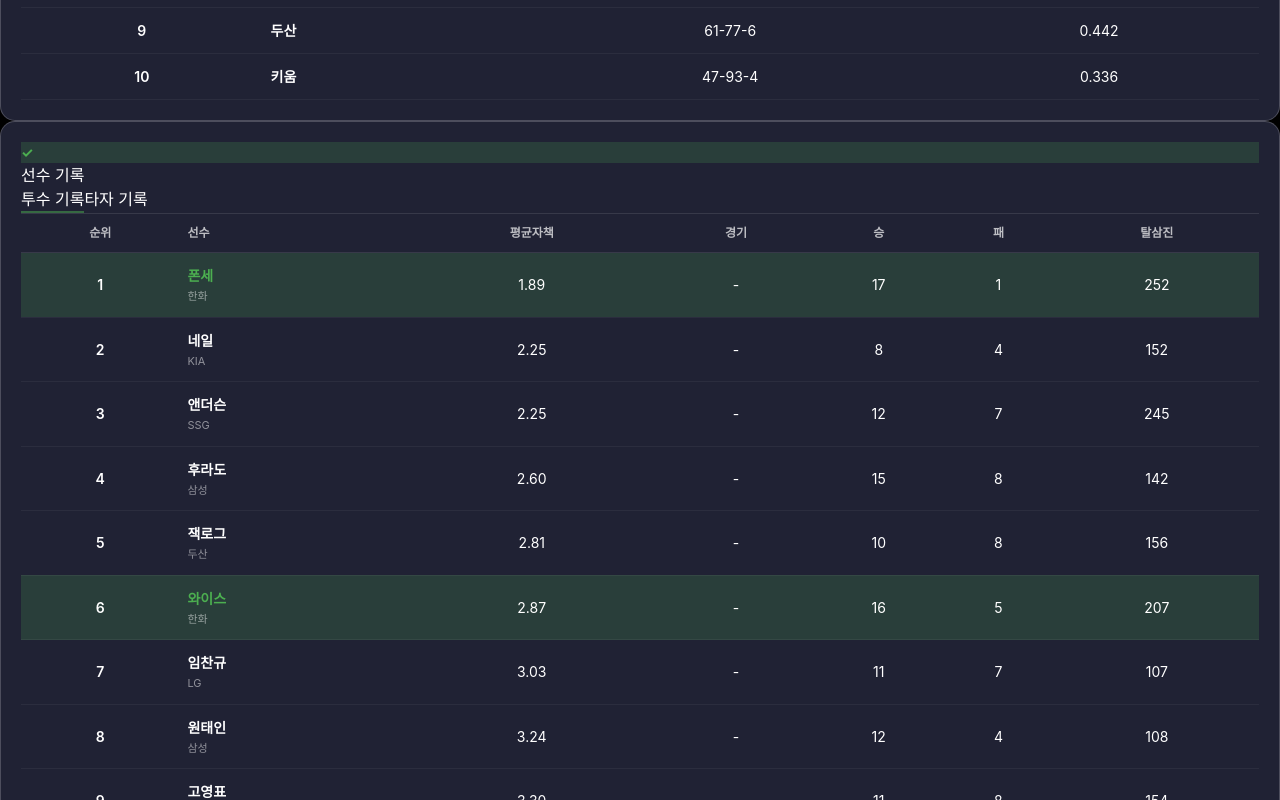
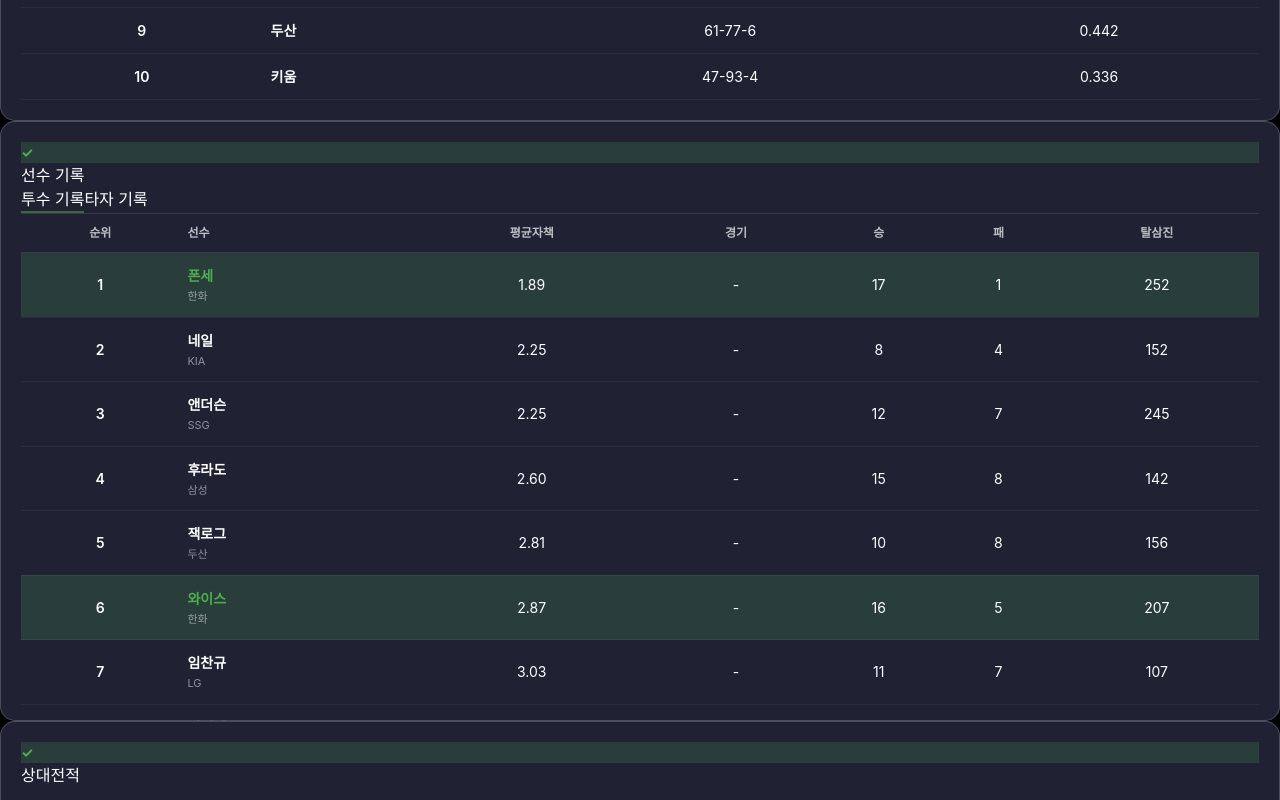
Before and after one commit to jumma9124/mysport, a React (Vite) app: page /#/baseball in a window 1280 px wide. Shown: the part 540-1340 px from the top of the page. Built offline with nearby package versions, Linux system fonts and the light colour scheme.

Commit message:
fix: adjust layout - league standings fixed height, player records with scroll

```diff
--- a/src/pages/BaseballDetail.tsx
+++ b/src/pages/BaseballDetail.tsx
@@ -63,12 +63,13 @@ const BaseballDetail = () => {
         <div className="grid grid-cols-1 md:grid-cols-10 gap-6">
           {/* 왼쪽: 리그 순위 (4:6 비율) */}
           <div className="md:col-span-4">
-            <div className="h-full flex flex-col overflow-auto" style={{
+            <div className="flex flex-col" style={{
               background: 'rgb(32, 34, 52)',
               backdropFilter: 'blur(10px)',
               borderRadius: '15px',
               padding: '20px',
-              border: '1px solid rgba(255, 255, 255, 0.2)'
+              border: '1px solid rgba(255, 255, 255, 0.2)',
+              height: 'fit-content'
             }}>
               <div className="flex items-center mb-4">
                 <div className="w-6 h-6 mr-2 flex-shrink-0 inline-flex items-center justify-center rounded border-2" style={{
@@ -120,12 +121,13 @@ const BaseballDetail = () => {
 
           {/* 오른쪽: 투수/타자 기록 (4:6 비율) */}
           <div className="md:col-span-6">
-            <div className="h-full flex flex-col overflow-auto" style={{
+            <div className="flex flex-col" style={{
               background: 'rgb(32, 34, 52)',
               backdropFilter: 'blur(10px)',
               borderRadius: '15px',
               padding: '20px',
-              border: '1px solid rgba(255, 255, 255, 0.2)'
+              border: '1px solid rgba(255, 255, 255, 0.2)',
+              maxHeight: 'calc(100vh - 200px)'
             }}>
               {/* 헤더 */}
               <div className="flex items-center mb-4">
@@ -172,11 +174,11 @@ const BaseballDetail = () => {
               </div>
 
               {/* 탭 내용 */}
-              <div className="min-h-[300px]">
+              <div style={{ flex: 1, overflowY: 'auto', overflowX: 'auto' }}>
                 {activeTab === 'pitcher' ? (
                   <div>
                     {data.pitchers.length > 0 ? (
-                      <div style={{ overflowX: 'auto' }}>
+                      <div>
                         <table style={{ width: '100%', borderCollapse: 'collapse' }}>
                           <thead>
                             <tr style={{ borderBottom: '1px solid rgba(255, 255, 255, 0.1)' }}>
@@ -233,7 +235,7 @@ const BaseballDetail = () => {
                 ) : (
                   <div>
                     {data.batters.length > 0 ? (
-                      <div style={{ overflowX: 'auto' }}>
+                      <div>
                         <table style={{ width: '100%', borderCollapse: 'collapse' }}>
                           <thead>
                             <tr style={{ borderBottom: '1px solid rgba(255, 255, 255, 0.1)' }}>
```
